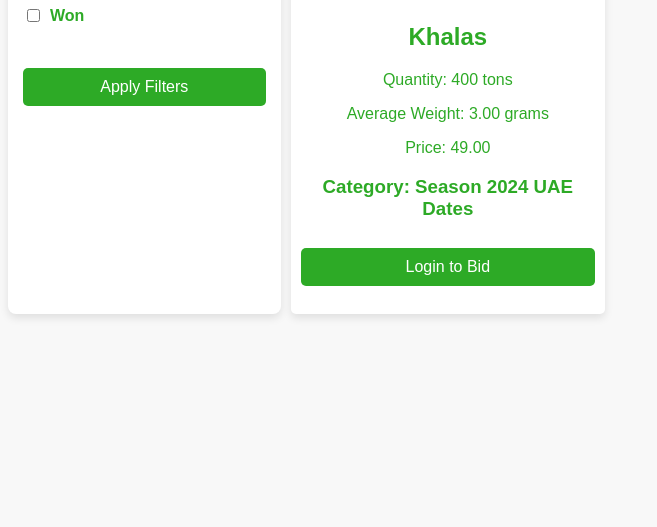
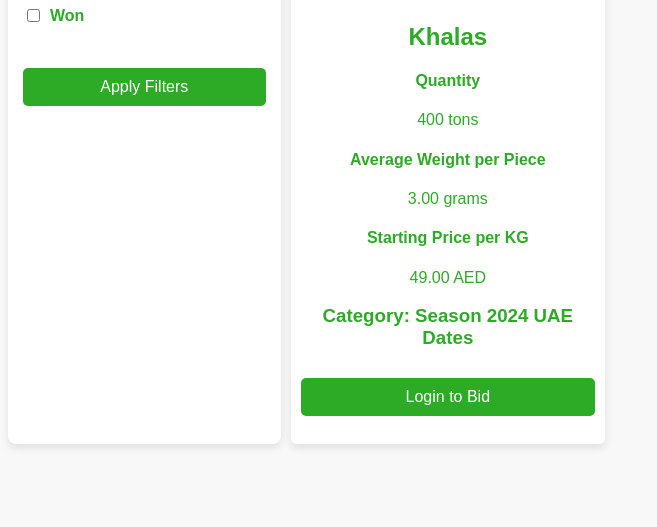
Before and after one commit to mostafasayed/spot-auction, a Django app: page / in a window 1280 px wide. Shown: the part 227-754 px from the top of the page, without its empty margins (0-657 px from the left). Run offline with Django 5.2, Linux system fonts and the light colour scheme; data comes from the database, SQL or seed files in the repository.

Commit message:
Update view

```diff
--- a/auction/templates/auction/auction_list.html
+++ b/auction/templates/auction/auction_list.html
@@ -233,9 +233,11 @@
               onclick="window.location.href='{% url 'auction_detail' auction.id %}';"
             />
             <h2>{{ auction.date_type }}</h2>
-            <p>Quantity: {{ auction.quantity }} tons</p>
-            <p>Average Weight: {{ auction.avg_piece_weight }} grams</p>
-            <p id="price-{{ auction.id }}">Price: {{ auction.price }}</p>
+            <h4>Quantity</h4>
+            <p>{{ auction.quantity }} tons</p>
+            <h4>Average Weight per Piece</h4>
+            <p>{{ auction.avg_piece_weight }} grams</p>
+            <h4>Starting Price per KG</h4><p id="price-{{ auction.id }}"> {{ auction.price }} AED</p>
             <h3>Category: {{ auction.category }}</h3>
 
             {% if auction.closed %}
@@ -293,7 +295,7 @@
           url: `/auction/{{ auction.id }}/current_price/`,
           method: "GET",
           success: function (data) {
-            $("#price-{{ auction.id }}").text("Price: " + data.new_price);
+            $("#price-{{ auction.id }}").text(data.new_price + ' AED');
           },
         });
       }, 500);
```
Also changed, not shown: auction/templates/auction/auction_detail.html (+6 -4 lines).
